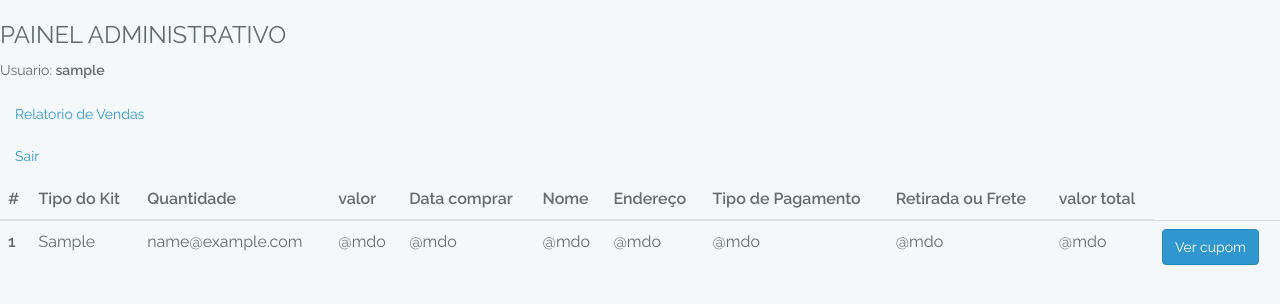
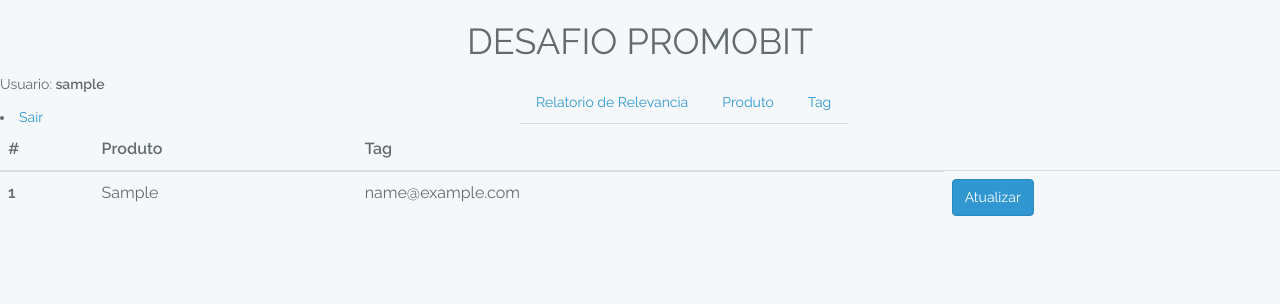
Before and after one commit to deivson04/desafio_promobit, a Laravel app: page /aplicacao_buscar_Usuario in a window 1280 px wide. Shown: the top 304 px of the page. Run offline with Laravel 8, Linux system fonts and the light colour scheme; the visitor is signed in with stand-in values (Sample User, id 1); tables that the repository leaves empty hold one stand-in row (values such as "Sample post").

Commit message:
coninuacao do projeto

```diff
--- a/public/css/main.css
+++ b/public/css/main.css
@@ -24,3 +24,42 @@
 button{
 	background: #000000;
 }
+
+.adm{
+	text-align: center;
+
+}
+
+.navflex-column{
+	position: absolute;
+
+}
+
+.menu{
+	position: absolute;
+	top: 10%;
+	left: 520px;
+}
+
+.form-group{
+	text-align: center;
+    left: 470px;
+}
+
+.form-group button{
+     position: absolute;
+	 top: 80px;
+	 left: 50px;
+}
+
+.but{
+	position: absolute;
+	top: 80px;
+	left: 5px;
+}
+
+.bot{
+	position: absolute;
+	left: 40px;
+
+}
--- a/resources/views/aplicacao.blade.php
+++ b/resources/views/aplicacao.blade.php
@@ -5,20 +5,30 @@
 @section('conteudo')
 
 <div class="adm">
-<h3>PAINEL ADMINISTRATIVO</h3>
+<h1>DESAFIO PROMOBIT</h1>
 </div>
 <p>Usuario:<strong> {{ session('usuario') }}</strong></p>
 
-<ul class="nav flex-column">
-  <li class="nav-item">
-    <a class="nav-link active" href="#">Relatorio de Vendas</a>
-  </li>
+
+
   <li class="nav-item">
     <a class="nav-link disabled"  href="/Usuario_logout" class="btn btn-primary btn-sm">Sair</a>
   </li>
-</ul>
 
 
+<div class="menu">
+  <ul class="nav nav-tabs">
+    <li class="nav-item">
+      <a class="nav-link active" href="/">Relatorio de Relevancia</a>
+    </li>
+    <li class="nav-item">
+      <a class="nav-link" href="{{url('cadastro_produto')}}">Produto</a>
+    </li>
+    <li class="nav-item">
+      <a class="nav-link" href="{{url('cadastro_tag')}}">Tag</a>
+    </li>
+  </ul>
+</div>
 
 
 
@@ -27,15 +37,9 @@
   <thead>
     <tr>
       <th scope="col">#</th>
-      <th scope="col">Tipo do Kit</th>
-      <th scope="col">Quantidade</th>
-      <th scope="col">valor</th>
-      <th scope="col">Data comprar</th>
-      <th scope="col">Nome</th>
-      <th scope="col">Endereço</th>
-      <th scope="col">Tipo de Pagamento</th>
-      <th scope="col">Retirada ou Frete</th>
-      <th scope="col">valor total</th>
+      <th scope="col">Produto</th>
+      <th scope="col">Tag</th>
+
     </tr>
   </thead>
   <tbody>
@@ -47,15 +51,12 @@
       <th scope="row">{{$use->id}}</th>
       <td>{{$use->usuario}}</td>
       <td>{{$use->email}}</td>
-      <td>@mdo</td>
-      <td>@mdo</td>
-      <td>@mdo</td>
-      <td>@mdo</td>
-      <td>@mdo</td>
-      <td>@mdo</td>
-      <td>@mdo</td>
-      <td><a href="/cupom?id_usuario={{$use->id}}" class="btn btn-primary">Ver cupom</a></td>
+      <div class="bot">
+        <td><a href="/cupom?id_usuario={{$use->id}}" class="btn btn-primary">Atualizar</a></td>
+      </div>
     </tr>
+
+
     @endforeach
     @endif
     @endif
--- a/routes/web.php
+++ b/routes/web.php
@@ -24,3 +24,10 @@ Route::get('/Usuario_logout', [AppController::class, 'logout']);
 Route::get('/recuperar_senha', [AppController::class, 'recuperarSenha']);
 Route::post('/executar_recuperar_senha', [AppController::class, 'executarRecuperarSenha']);
 Route::get('/usuario_email_enviado', [AppController::class, 'emailEnviado']);
+
+
+// Rota de produto
+Route::get('/cadastro_produto', [App\Http\Controllers\AplicacaoController::class, 'cadastroProduto']);
+
+// rota da tag
+Route::get('/cadastro_tag', [App\Http\Controllers\AplicacaoController::class, 'cadastroTag']);
```
Also changed, not shown: app/Http/Controllers/AplicacaoController.php (+20 -0 lines), app/Http/Controllers/AppController.php (+7 -0 lines), resources/views/produto.blade.php (added, +77 -0 lines), resources/views/tag.blade.php (added, +49 -0 lines).
